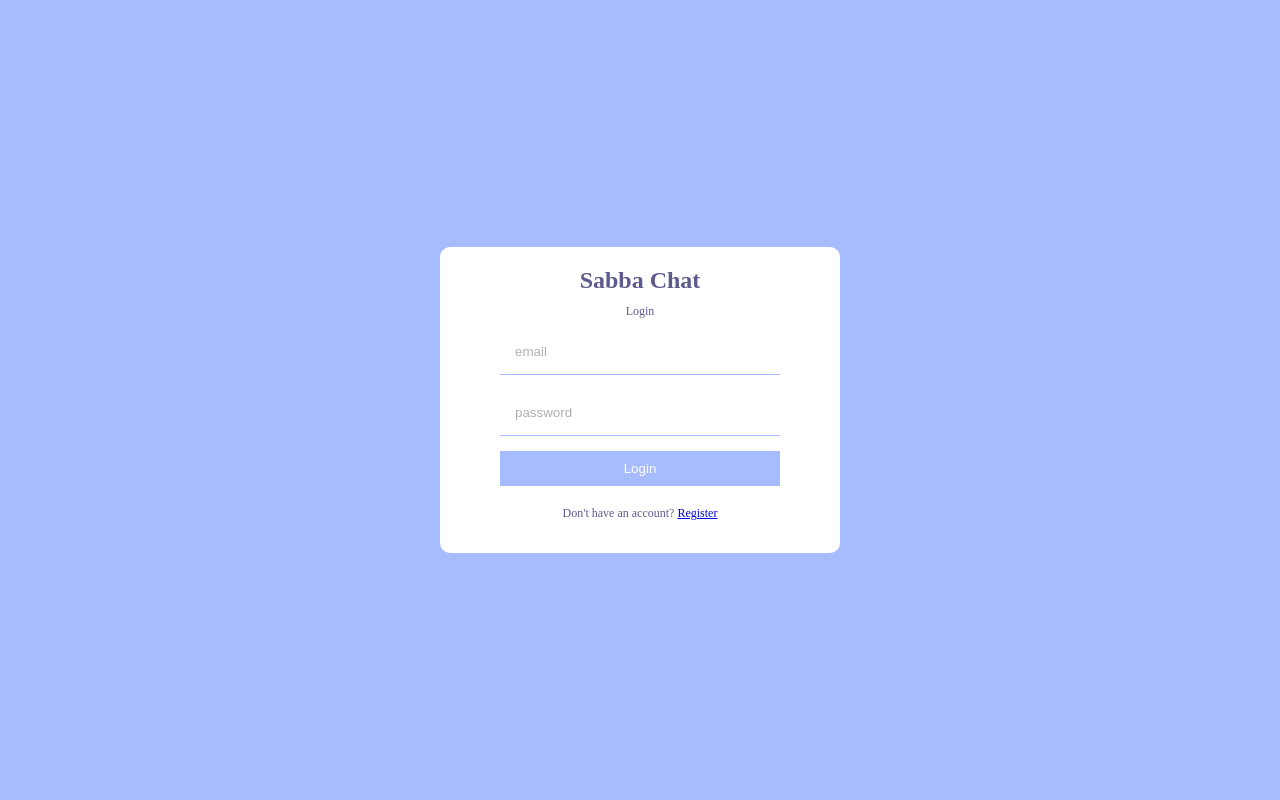
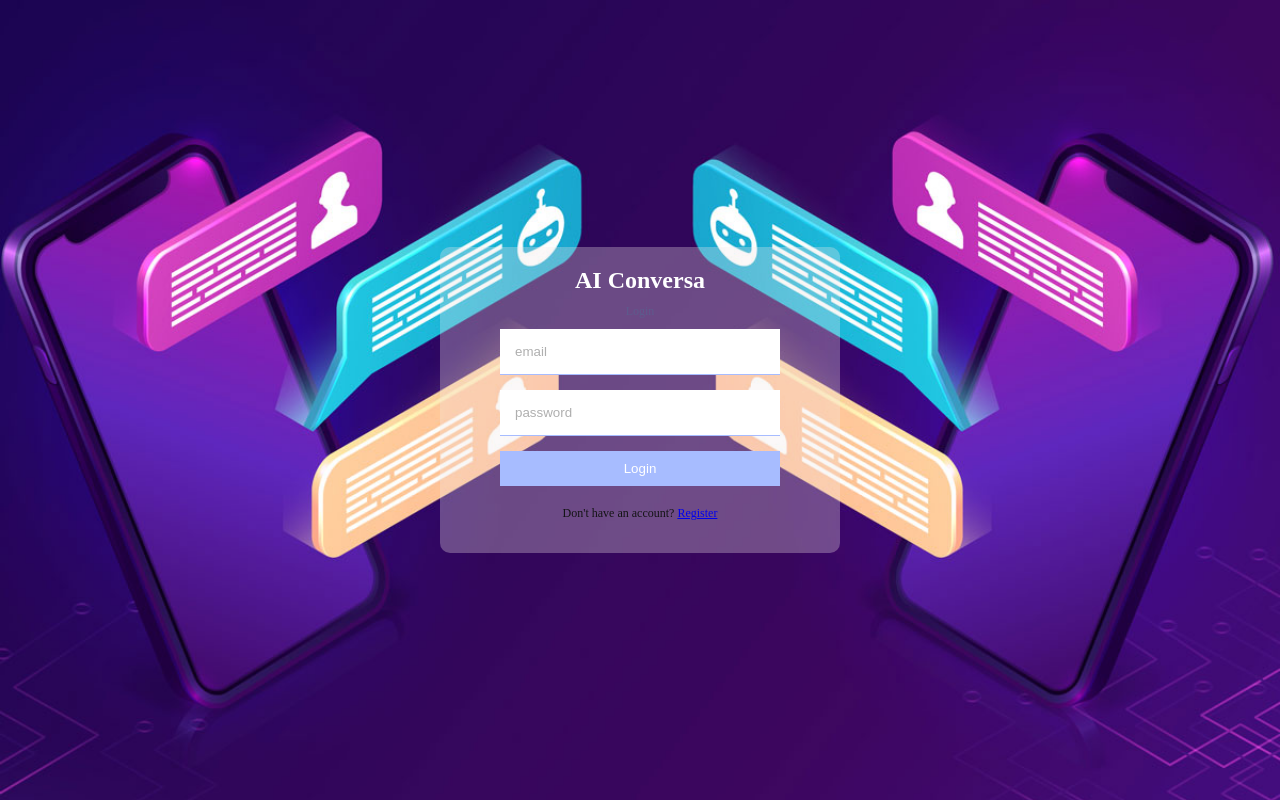
Before and after one commit to arun306/AI-Conversa, a React (Create React App) app: page /login in a window 1280 px wide. Built offline with nearby package versions, Linux system fonts and the light colour scheme; no server answers.

Commit message:
last commit in temp branch

```diff
--- a/public/index.html
+++ b/public/index.html
@@ -2,7 +2,7 @@
 <html lang="en">
   <head>
     <meta charset="utf-8" />
-    <link rel="icon" href="%PUBLIC_URL%/favicon.ico" />
+    <link rel="icon" href="logo192.png" />
     <meta name="viewport" content="width=device-width, initial-scale=1" />
     <meta name="theme-color" content="#000000" />
     <meta
--- a/src/pages/Login.jsx
+++ b/src/pages/Login.jsx
@@ -39,7 +39,7 @@ const Login = () => {
         (
           <div className="formContainer">
               <div className="formWrapper">
-                  <span className="logo">Sabba Chat</span>
+                  <span className="logo">AI Conversa </span>
                   <span className="title">Login</span>
 
                   <form onSubmit={handleSubmit} >
--- a/src/styles.scss
+++ b/src/styles.scss
@@ -28,13 +28,18 @@ body{
 $mainBg-color: #a7bcff;
 
 .formContainer{
-    background-color: $mainBg-color;
+    // background-color: $mainBg-color;
+    background-image: url("./img/chat-app-1.jpg");
+    background-size: cover;
+    background-repeat: no-repeat;
     height: 100vh;
     display: flex;
     align-items: center;
     justify-content: center;
     .formWrapper{
-        background-color: white;
+        // background-color: white;
+        background-color: rgba(241, 233, 233,0.3);
+        // opacity: 0.8;
         padding: 20px 60px;
         border-radius: 10px;
         display: flex;
@@ -42,7 +47,7 @@ $mainBg-color: #a7bcff;
         align-items: center;
         gap: 10px;
         .logo{
-            color: #5d5b8d;
+            color: #ffffff;
             font-weight: bold;
             font-size: 24px;
         }
@@ -84,7 +89,7 @@ $mainBg-color: #a7bcff;
             }
         }
         p{
-            color: #5d5b8d;
+            color: #141415;
             font-size: 12px;
             margin-top: 10px;
         }
```
Also changed, not shown: src/img/chat-app-1.jpg (added).
